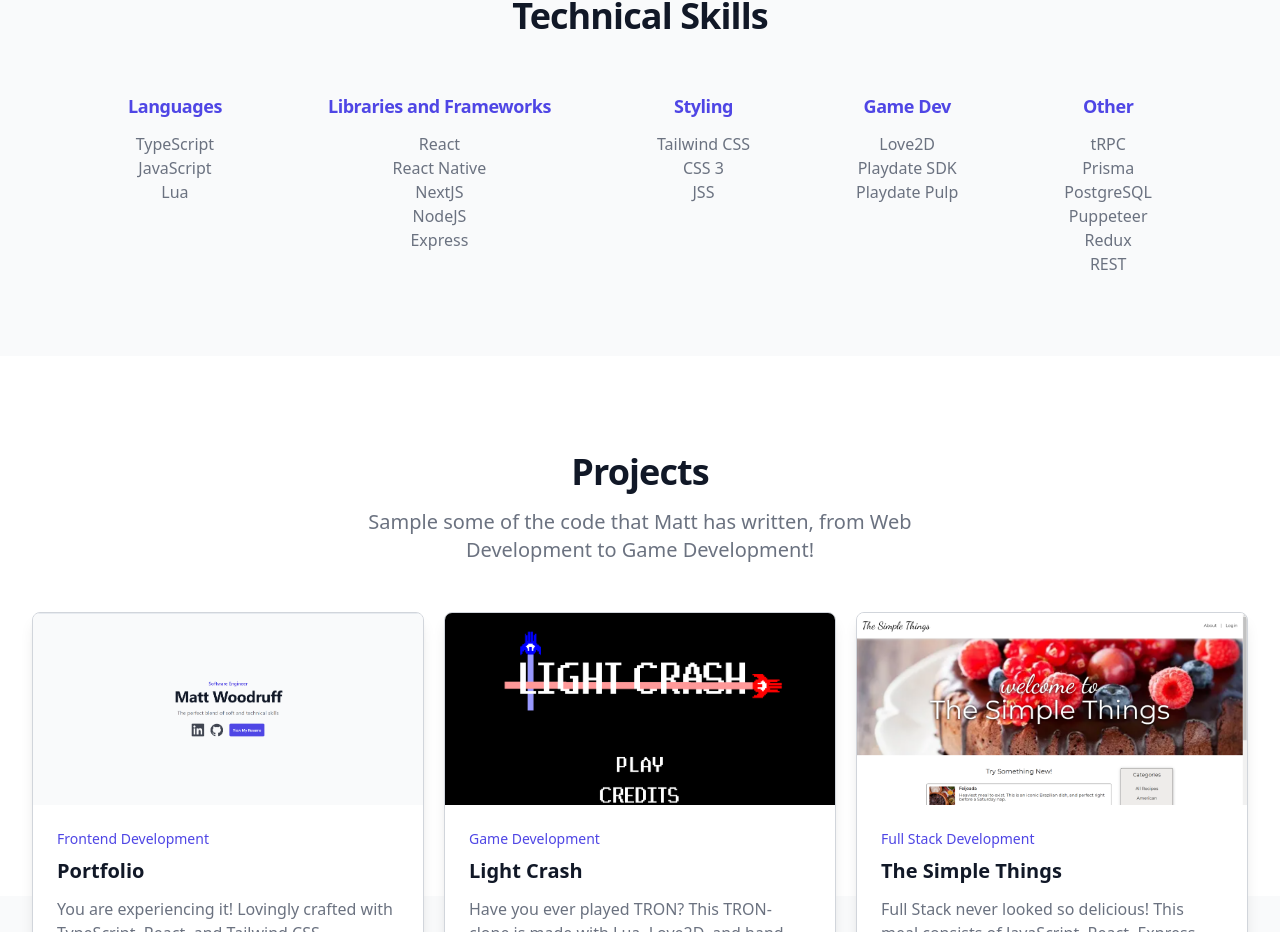
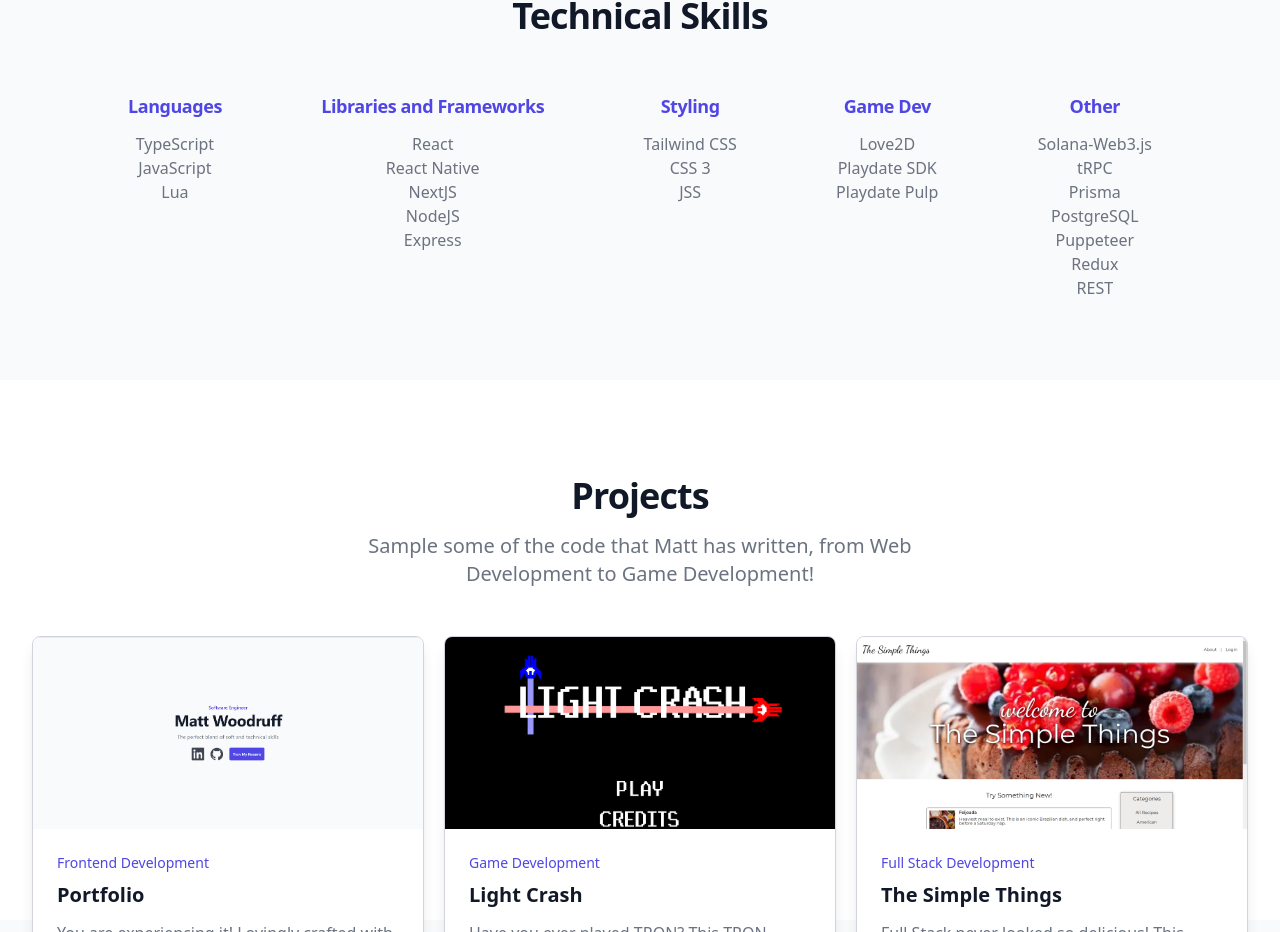
Before and after one commit to mattwoodruff808/portfolio, a React (Create React App) app: page / in a window 1280 px wide. Shown: the part 1328-2260 px from the top of the page. Built offline with nearby package versions, Linux system fonts and the light colour scheme.

Commit message:
Adding skill

```diff
--- a/src/Components/LandingPage/Skills.tsx
+++ b/src/Components/LandingPage/Skills.tsx
@@ -17,7 +17,7 @@
   },
   {
     title: 'Other',
-    skillList: ['tRPC', 'Prisma', 'PostgreSQL', 'Puppeteer', 'Redux', 'REST'],
+    skillList: ['Solana-Web3.js', 'tRPC', 'Prisma', 'PostgreSQL', 'Puppeteer', 'Redux', 'REST'],
   }
 ];
 
```
